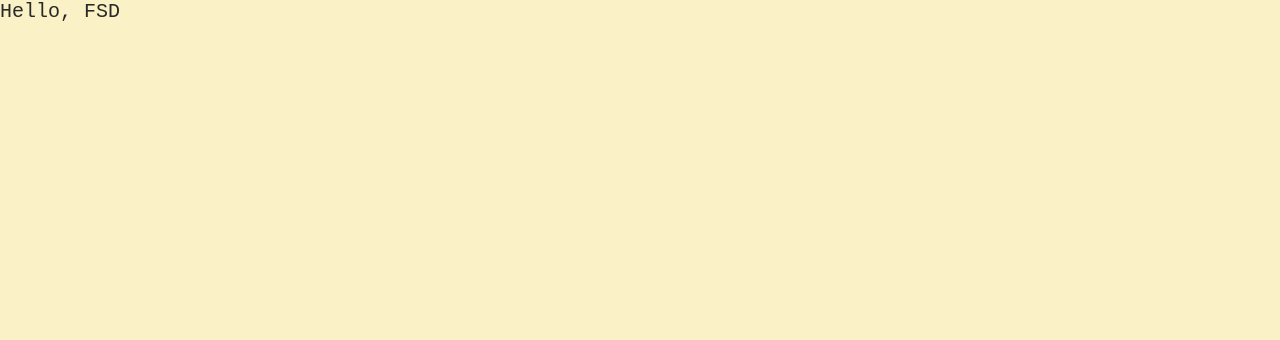
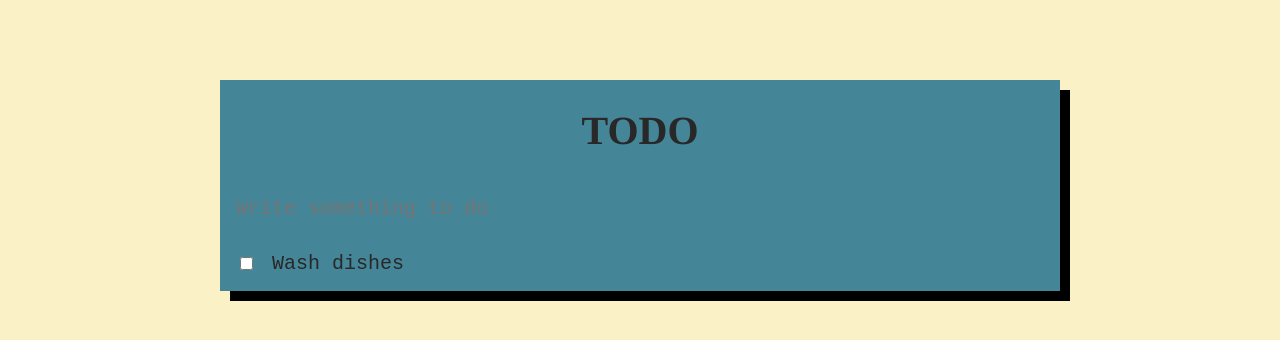
Before and after one commit to mlgmontage/daotech-todo-vue, a Vue app: page / in a window 1280 px wide. Shown: the top 340 px of the page. Built offline with nearby package versions, Linux system fonts and the light colour scheme.

Commit message:
feat: TodoRow & CreateTodo ui

```diff
--- /dev/null
+++ b/src/entities/todo/ui/TodoRow.vue
@@ -0,0 +1,8 @@
+<template>
+  <div class="flex gap-1 p-1">
+    <input type="checkbox">
+    <div class="flex-1">
+      Wash dishes
+    </div>
+  </div>
+</template>
--- /dev/null
+++ b/src/features/todo/CreateTodo.vue
@@ -0,0 +1,3 @@
+<template>
+  <input type="text" class="block no-border p-1 w-full" placeholder="Write something to do">
+</template>
--- a/src/pages/HomeView.vue
+++ /dev/null
@@ -1,8 +0,0 @@
-<script setup lang="ts">
-</script>
-
-<template>
-  <div>
-    Hello, FSD
-  </div>
-</template>
--- /dev/null
+++ b/src/pages/TodoPage.vue
@@ -0,0 +1,12 @@
+<script setup lang="ts">
+import CreateTodo from '@/features/todo/CreateTodo.vue'
+import TodoRow from '@/entities/todo/ui/TodoRow.vue'
+</script>
+
+<template>
+  <div class="container">
+    <h1 class="center">TODO</h1>
+    <CreateTodo />
+    <TodoRow />
+  </div>
+</template>
--- a/src/pages/index.ts
+++ b/src/pages/index.ts
@@ -1,11 +1,11 @@
 import { createRouter, createWebHistory, RouteRecordRaw } from "vue-router";
-import HomeView from "./HomeView.vue";
+import TodoPage from "./TodoPage.vue";
 
 const routes: Array<RouteRecordRaw> = [
   {
     path: "/",
-    name: "home",
-    component: HomeView,
+    name: "todo",
+    component: TodoPage,
   },
   {
     path: "/about",
```
